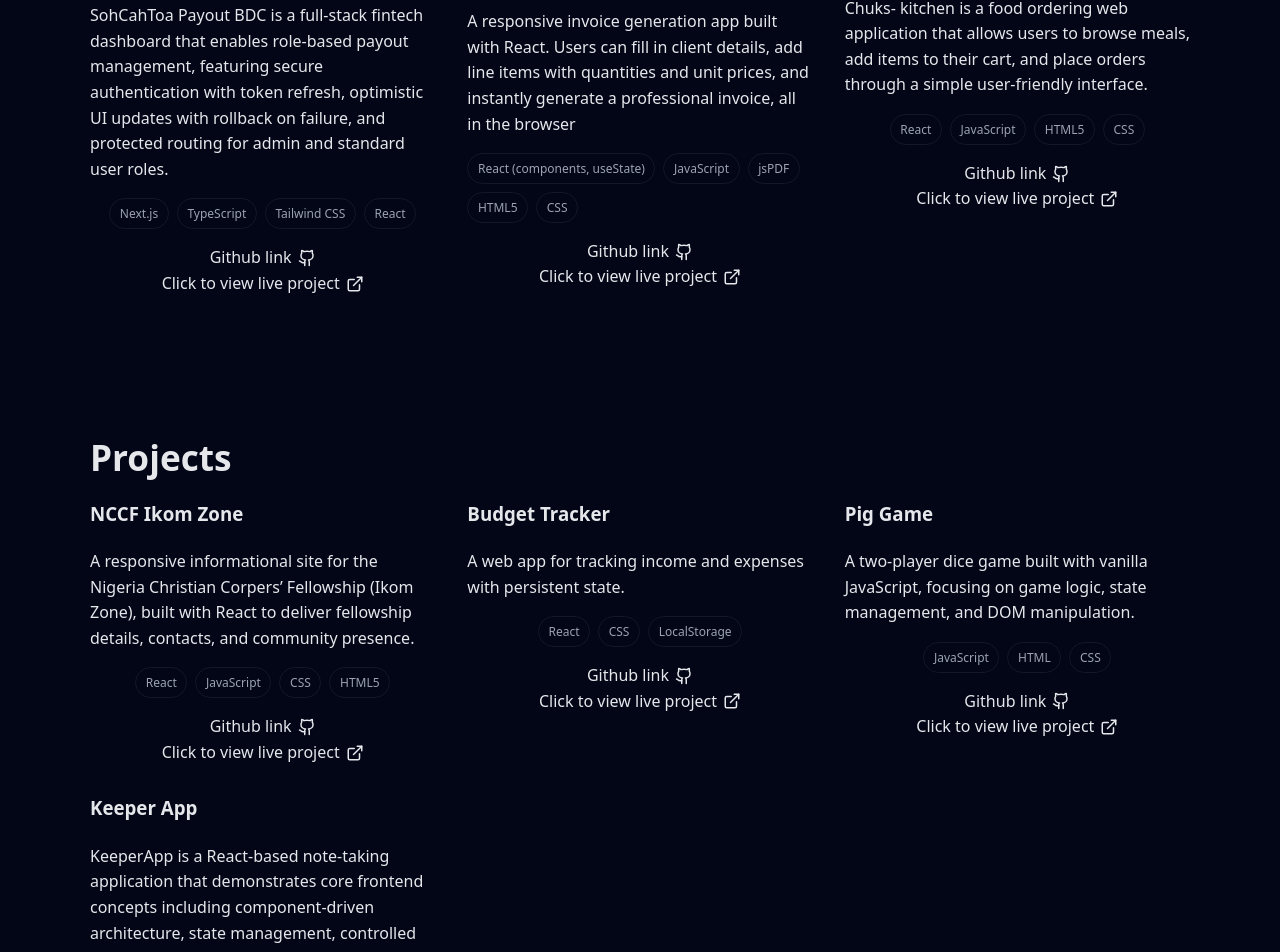
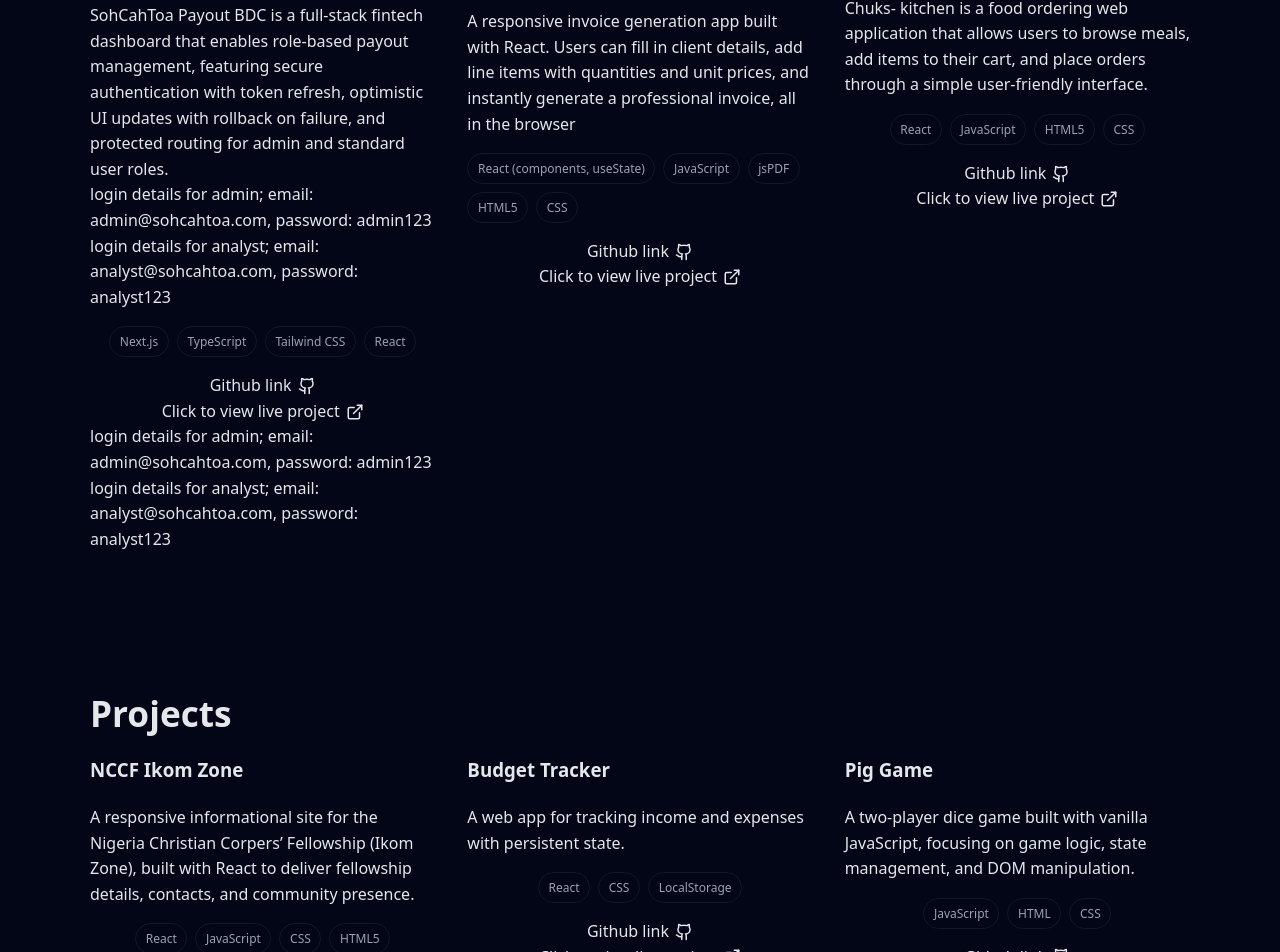
Before and after one commit to feranmi-idowu/My-Portfolio, a React (Vite) app: page / in a window 1280 px wide. Shown: the part 1147-2099 px from the top of the page. Built offline with nearby package versions, Linux system fonts and the light colour scheme.

Commit message:
the links are now working

```diff
--- a/src/components/navbar.jsx
+++ b/src/components/navbar.jsx
@@ -44,7 +44,7 @@ function Navbar() {
             </a>
           ))}
           <a
-            href="/Oluwaferanmi_Ayobami_Idowu_FD (1).pdf"
+            href="/Oluwaferanmi_Ayobami_Idowu_FD(1).pdf"
             download="Idowu-Oluwferanmi-Resume.pdf"
             className="nav-link"
           >
--- a/src/components/project.jsx
+++ b/src/components/project.jsx
@@ -63,8 +63,9 @@ const resentProjects = [
     description: "SohCahToa Payout BDC is a full-stack fintech dashboard that enables role-based payout management, featuring secure authentication with token refresh, optimistic UI updates with rollback on failure, and protected routing for admin and standard user roles.",
     stack: ["Next.js", "TypeScript", "Tailwind CSS", "React"],
     live: "https://soh-cah-toa.vercel.app/login" ,
-    github: "https://github.com/feranmi-idowu/Chuks-truemind",
-    note: "login details:  admin@sohcahtoa.com",
+    github: "https://github.com/feranmi-idowu/SohCahToa",
+    note1: "login details for admin; email: admin@sohcahtoa.com, password: admin123",
+    note2: "login details for analyst; email: analyst@sohcahtoa.com, password: analyst123",
   },
 
   {
@@ -111,6 +112,8 @@ const resentProjects = [
 
                 <div className="project-content">
                   <p>{resentprojects.description}</p>
+                  <p>{resentprojects.note1}</p>
+                  <p>{resentprojects.note2}</p>
                   <div className="stack">
                     {resentprojects.stack.map((tech) => (
                       <span key={tech}>{tech}</span>
@@ -135,7 +138,12 @@ const resentProjects = [
                       transition={{ type: "spring", stiffness: 300 }}> Click to view live project <ExternalLink size={18}/>
                     </motion.a>
                   </div>
+
                 </div>
+                <div className="project-link">
+                    <p>{resentprojects.note1}</p>
+                    <p>{resentprojects.note2}</p>
+                  </div>
                 </div>
 
             </motion.div>
```
Also changed, not shown: 1 other file (tests, documents, lock files or other folders).
